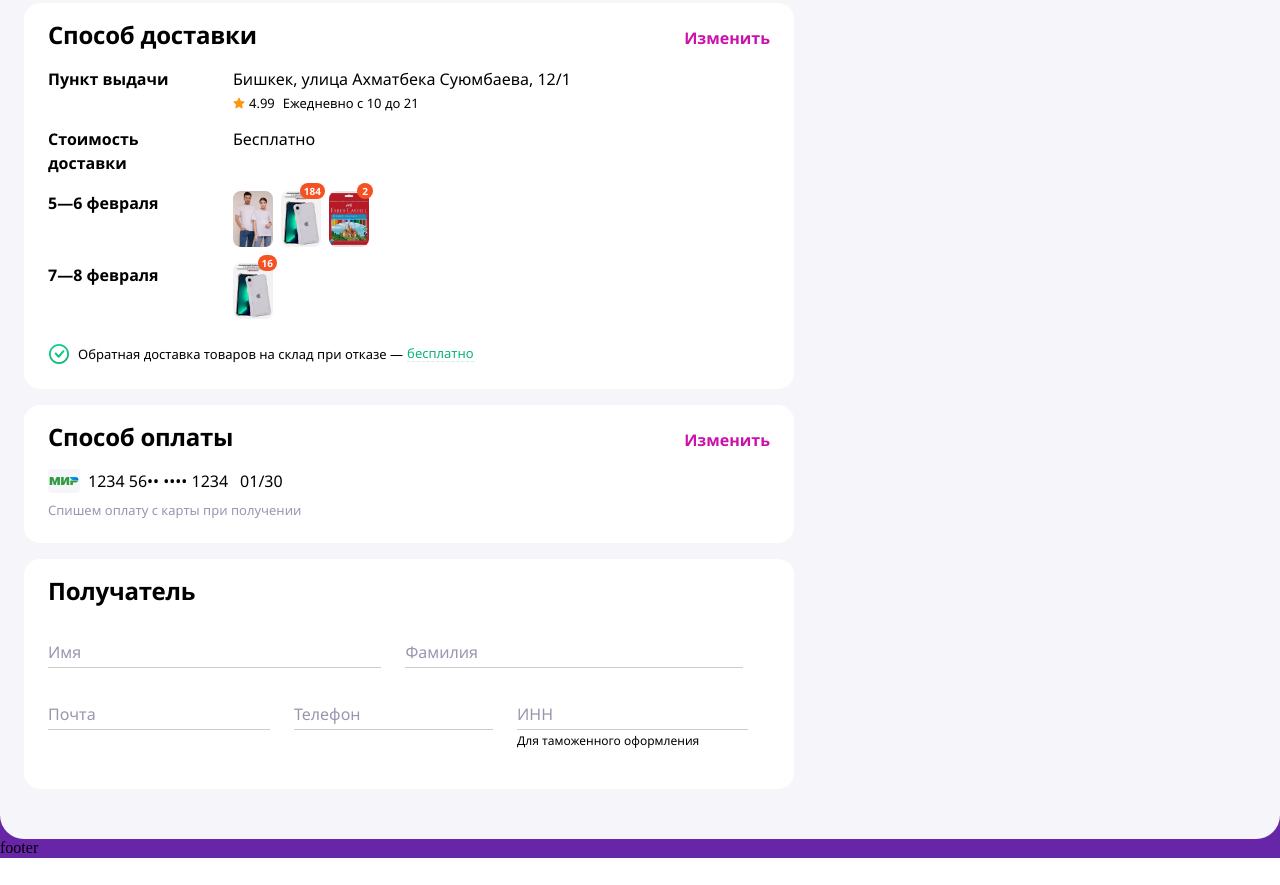
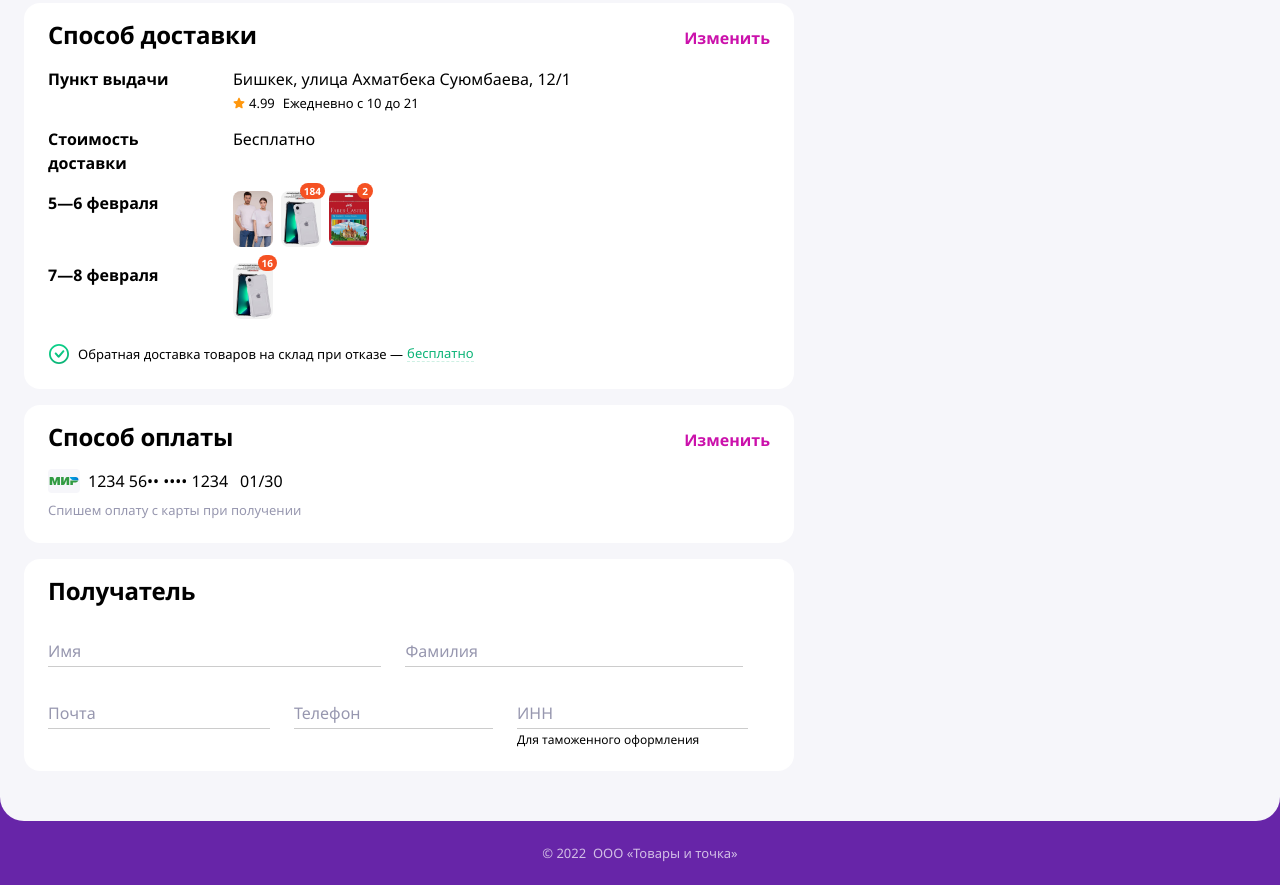
Before and after one commit to andpigge/products-and-points, a plain HTML site: page index.html in a window 1280 px wide. Shown: the part 1207-2092 px from the top of the page. Before the commit the page ends 2065 px from the top, so only its background shows below. Drawn offline with Linux system fonts and the light colour scheme.

Commit message:
added block footer for html

```diff
--- a/index.html
+++ b/index.html
@@ -721,7 +721,11 @@
     </div>
 
     <footer class="footer">
-      footer
+      <div class="footer__wrapper">
+        <p class="footer__small-text">
+          © 2022&nbsp;&nbsp;ООО «Товары и точка»
+        </p>
+      </div>
     </footer>
 
   </div>
--- a/styles/blocks/footer.css
+++ b/styles/blocks/footer.css
@@ -1,3 +1,20 @@
 .footer {
   background-color: var(--system-violet, #6725A8);
 }
+
+.footer__wrapper {
+  max-width: 1400px;
+  margin: 0 auto;
+  padding: 24px 0;
+}
+
+.footer__small-text {
+  margin: 0;
+  font-family: Segoe UI;
+  font-size: 13px;
+  font-style: normal;
+  font-weight: 400;
+  line-height: 16px;
+  text-align: center;
+  color: rgba(255, 255, 255, 0.70);
+}
--- a/styles/blocks/form-receiver.css
+++ b/styles/blocks/form-receiver.css
@@ -1,6 +1,6 @@
 .form-receiver {
   display: grid;
-  padding: 17px 0;
+  padding-top: 16px;
   gap: 34px 24px;
   grid-template-areas:
       "firstname firstname firstname lastname lastname lastname"
```
